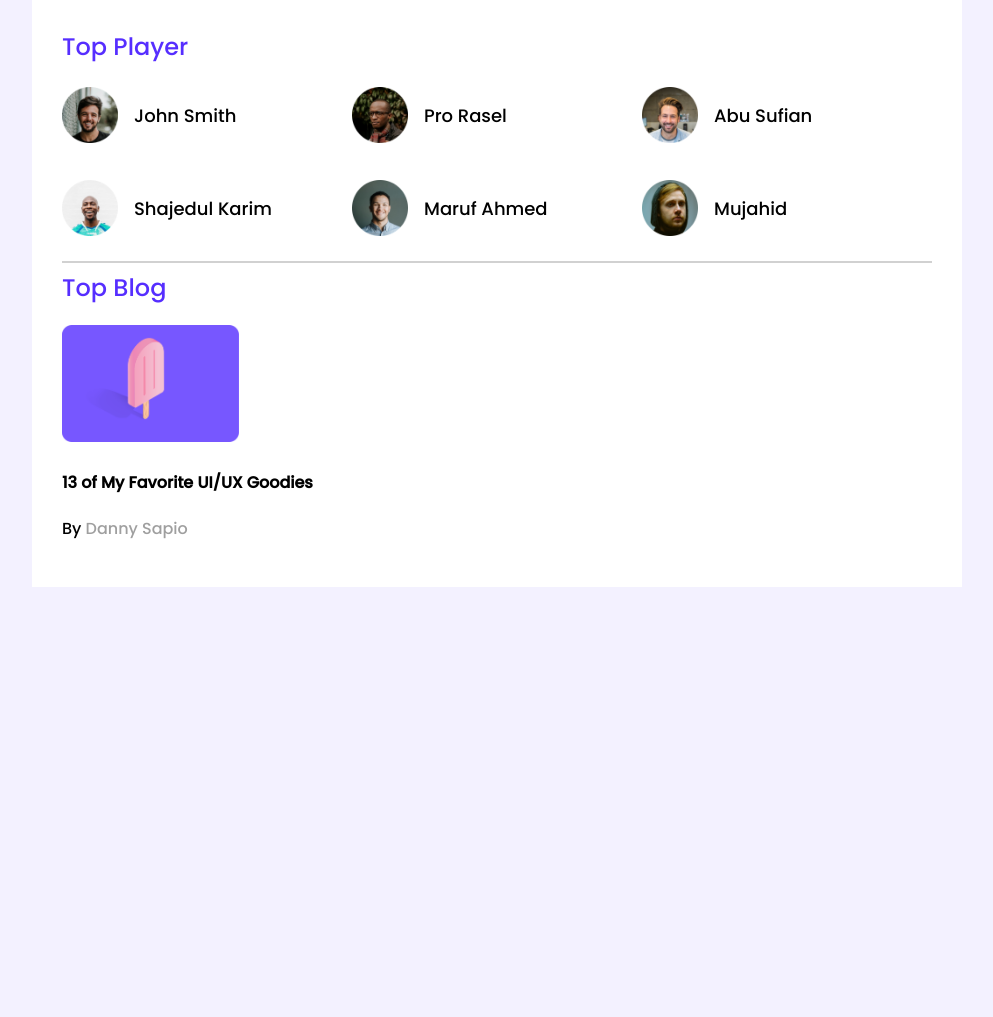
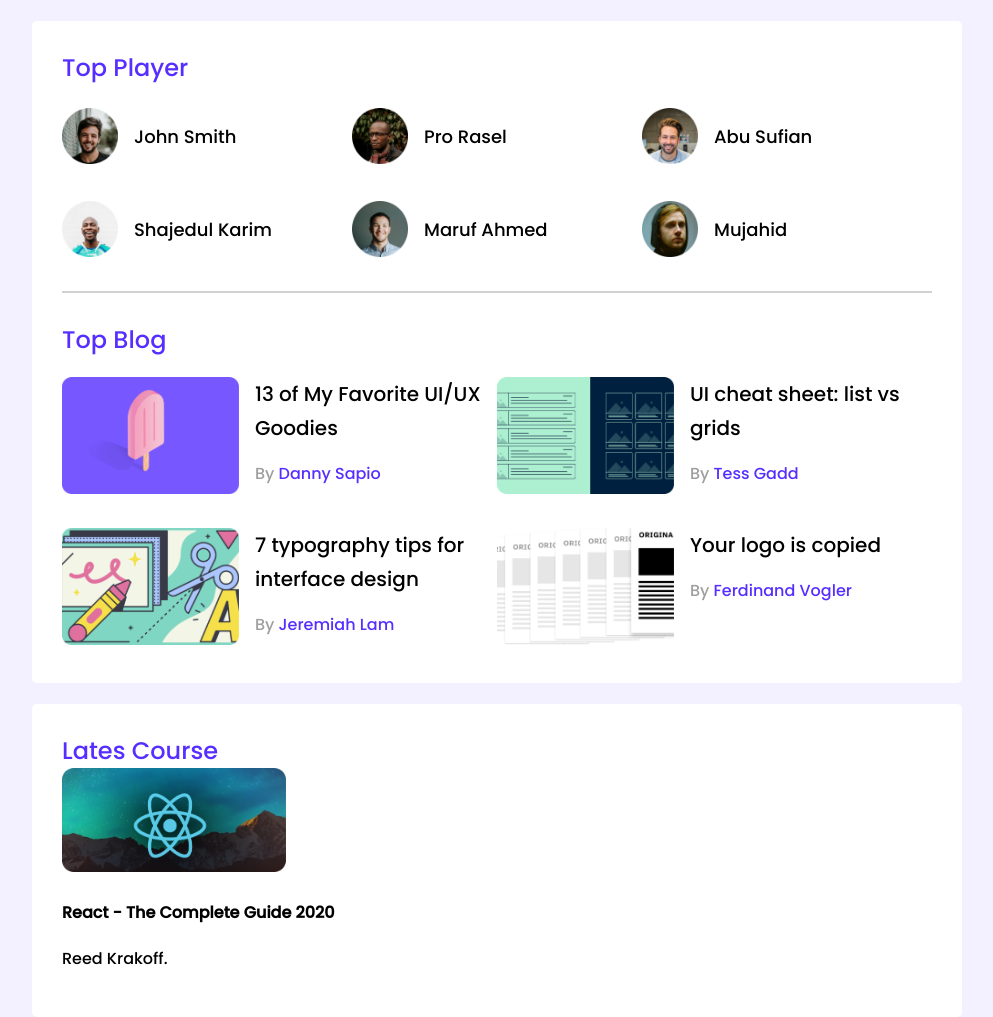
Before and after one commit to shawon13/leader-board, a plain HTML site: page index.html in a window 1280 px wide. Shown: the whole page, without its empty margins (143-1136 px from the left). Before the commit the page ends 800 px from the top, so only its background shows below. Drawn offline with Linux system fonts and the light colour scheme.

Commit message:
last part

```diff
--- a/index.html
+++ b/index.html
@@ -59,10 +59,55 @@
                             <p class="blog_author">By <a href="">Danny Sapio</a></p>
                         </div>
                     </article>
+                    <article class="blog">
+                        <div class="blog_img">
+                            <img src="images/blogs/blog-2.png" alt="">
+                        </div>
+                        <div class="blog_detils">
+                            <h4 class="blog_title">UI cheat sheet:
+                                list vs grids</h4>
+                            <p class="blog_author">By <a href="">Tess Gadd</a></p>
+                        </div>
+                    </article>
+                    <article class="blog">
+                        <div class="blog_img">
+                            <img src="images/blogs/blog-3.png" alt="">
+                        </div>
+                        <div class="blog_detils">
+                            <h4 class="blog_title">7 typography tips
+                                for interface design</h4>
+                            <p class="blog_author">By <a href="">Jeremiah Lam</a></p>
+                        </div>
+                    </article>
+                    <article class="blog">
+                        <div class="blog_img">
+                            <img src="images/blogs/blog-4.png" alt="">
+                        </div>
+                        <div class="blog_detils">
+                            <h4 class="blog_title">Your logo is
+                                copied</h4>
+                            <p class="blog_author">By <a href="">Ferdinand Vogler</a></p>
+                        </div>
+                    </article>
                 </div>
             </div>
         </section>
         <!-- Top player and Top blog End -->
+        <!-- latest course -->
+        <section class="container">
+            <div class="section_title">Lates Course</div>
+            <div class="courses">
+                <div class="course">
+                    <div class="course_img">
+                        <img src="images/courses/course-1.png" alt="">
+                    </div>
+                    <div class="course_info">
+                        <h4 class="course_title">React - The Complete Guide 2020</h4>
+                        <p class="course_author">Reed Krakoff.</p>
+                    </div>
+                </div>
+            </div>
+        </section>
     </main>
 </body>
 
--- a/style.css
+++ b/style.css
@@ -8,12 +8,15 @@ body{
 }
 main{
     display: flex;
-    justify-content: center;
+    flex-direction: column;
+    align-items: center;
 }
 .container{
     width: 870px;
     background-color: #ffffff;
     padding: 30px;
+    margin-top: 21px;
+    border-radius: 5px;
 }
 /* Top player and Top Blog Start*/
 .section_title{
@@ -45,24 +48,43 @@ main{
 }
 hr{
     border: 1px solid #D1D1D1;
-    margin-top: 21px;
+    margin-top:30px;
+    margin-bottom: 30px;
 }
-.blog_items{
+/* Top blog */
+.blogs{
     display: grid;
     grid-template-columns: repeat(2,1fr);
-    grid-row-gap:20px ;
+    grid-row-gap:26px ;
 }
-.blog_item{
+.blog{
     display: flex;
-    align-items: center;
 }
 .blog_img img{
     Width :177px;
     Height :117px;
 }
+.blog_detils{
+    margin-left: 16px;
+}
+.blog_title{
+    font-size: 20px;
+    line-height: 34px;
+    font-weight: 500;
+    margin: 0;
+}
+.blog_author{
+    color: #9F9F9F;
+    font-size: 16px;
+}
 .blog_author a{
     text-decoration: none;
-    font-size: 16px;
-    color: #9F9F9F;
+    color: #562EFF;
 }
 /* Top player and Top Blog End */
+/* latest course Start */
+.course_img img{
+    width: 224px;
+    height: 104px;
+}
+/* latest course End */
```
